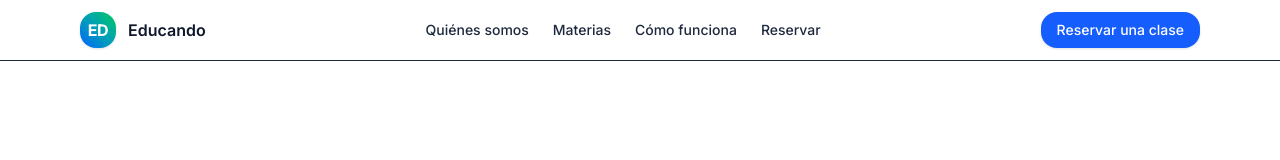
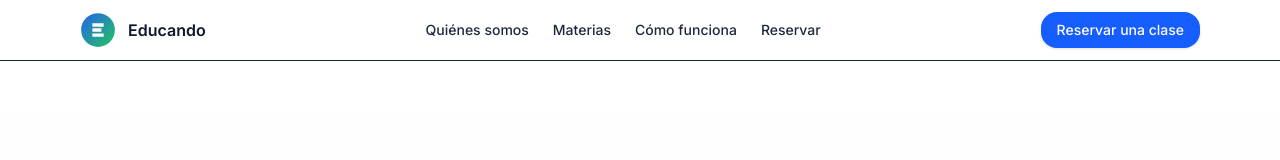
Before and after one commit to Tomiricci/clases-del-barrio, a React (Vite) app: page / in a window 1280 px wide. Shown: the top 160 px of the page. Built offline with nearby package versions, Linux system fonts and the light colour scheme.

Commit message:
fix: logo desde public con BASE_URL

```diff
--- a/src/App.jsx
+++ b/src/App.jsx
@@ -53,16 +53,27 @@ function Header({ onNav }) {
   )
 }
 
-function Logo() {
+function Logo({ size = 36 }) {
+  const logoUrl = import.meta.env.BASE_URL + 'educando-favicon.svg';
   return (
-    <div className="w-9 h-9 rounded-2xl bg-gradient-to-tr from-blue-600 to-green-500 grid place-items-center shadow-sm">
-      <span className="text-white font-extrabold tracking-tight">ED</span>
-      {/* Si preferís "ED", reemplazá la línea de arriba por:
-      <span className="text-white font-extrabold tracking-tight text-[0.9rem]">ED</span>
-      */}
+    <div
+      style={{ width: size, height: size }}
+      className="rounded-full overflow-hidden"
+      aria-label="Logo Educando"
+      title="Educando"
+    >
+      <img
+        src={logoUrl}
+        alt="Educando"
+        className="w-full h-full object-cover block"
+        loading="lazy"
+      />
     </div>
-  )
+  );
 }
+
+
+
 
 function Hero({ onCTA }) {
   return (
```
Also changed, not shown: public/educando-favicon.svg.
